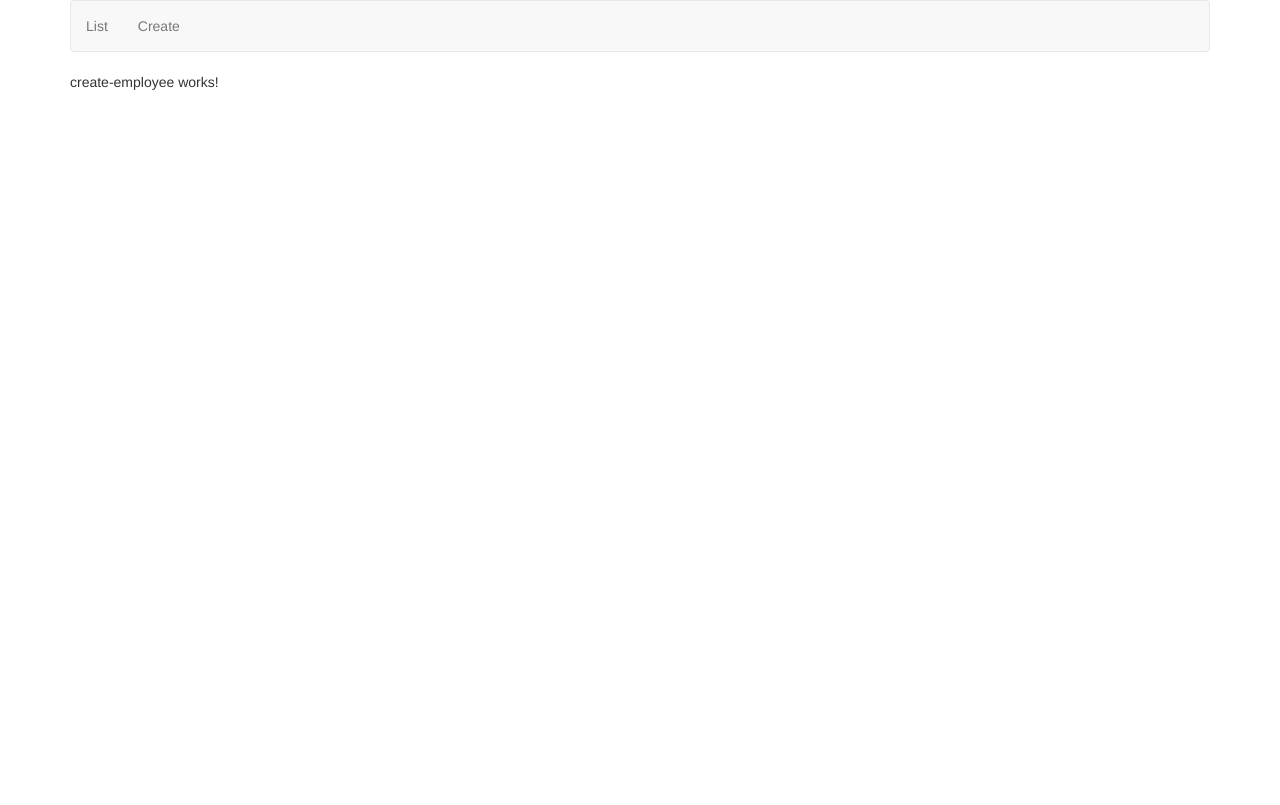
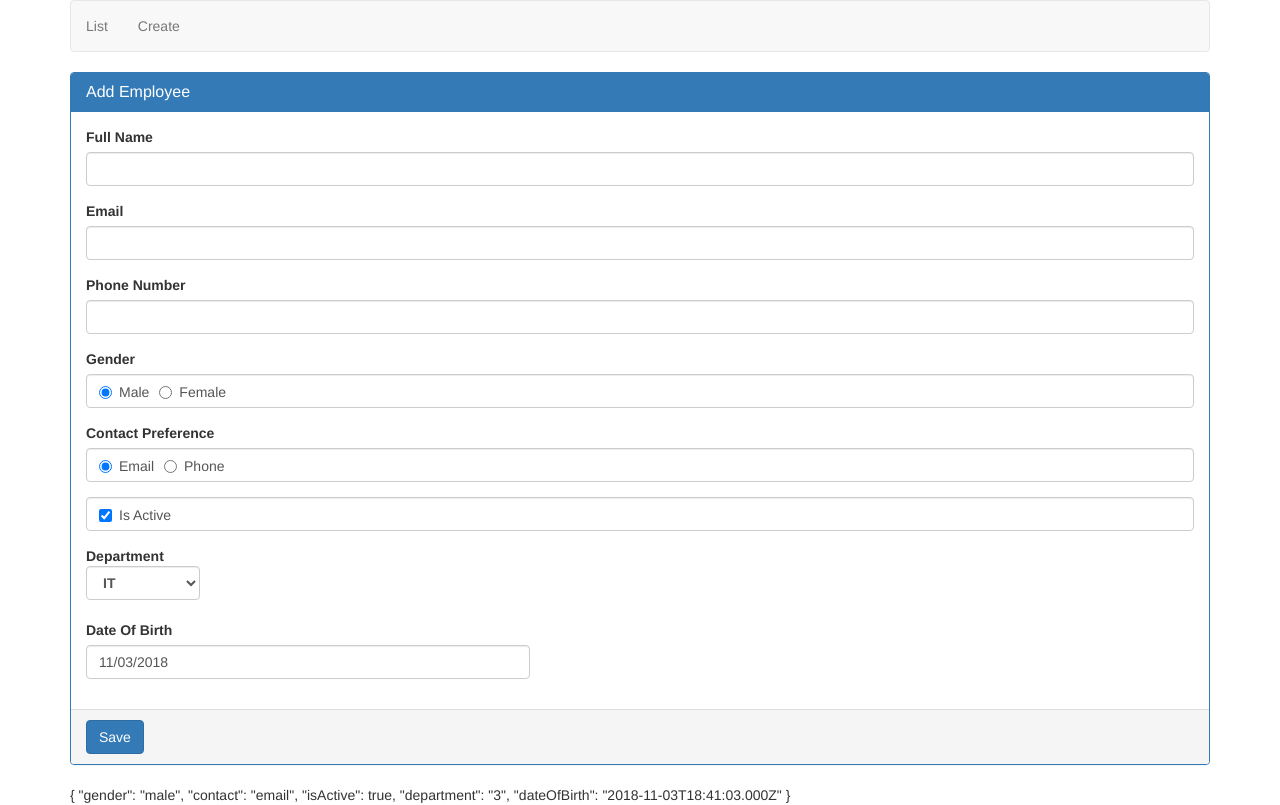
Before and after one commit to wbentaala/AngularCrud, an Angular app: page /create in a window 1280 px wide. Built offline with nearby package versions, Linux system fonts and the light colour scheme.

Commit message:
Add Create Employee fonctionality

```diff
--- a/angular.json
+++ b/angular.json
@@ -46,6 +46,7 @@
             ],
             "styles": [
               "./node_modules/bootstrap/dist/css/bootstrap.min.css",
+              "./node_modules/ngx-bootstrap/datepicker/bs-datepicker.css",
               "src/styles.css"
             ],
             "scripts": []
--- a/package.json
+++ b/package.json
@@ -22,6 +22,7 @@
     "@angular/router": "^6.1.0",
     "bootstrap": "^3.3.7",
     "core-js": "^2.5.4",
+    "ngx-bootstrap": "^3.1.1",
     "rxjs": "~6.2.0",
     "zone.js": "~0.8.26"
   },
--- a/src/app/app.module.ts
+++ b/src/app/app.module.ts
@@ -1,6 +1,8 @@
 import { BrowserModule } from '@angular/platform-browser';
 import { NgModule } from '@angular/core';
 import {RouterModule, Routes} from '@angular/router';
+import {FormsModule} from '@angular/forms';
+import { BsDatepickerModule } from 'ngx-bootstrap/datepicker';
 
 import { AppComponent } from './app.component';
 import { ListeEmployeesComponent } from './employees/liste-employees.component';
@@ -20,7 +22,9 @@
   ],
   imports: [
     BrowserModule,
-    RouterModule.forRoot(appRoutes)
+    RouterModule.forRoot(appRoutes),
+    BsDatepickerModule.forRoot(),
+    FormsModule
   ],
   providers: [],
   bootstrap: [AppComponent]
--- a/src/app/employees/create-employee.component.html
+++ b/src/app/employees/create-employee.component.html
@@ -1,3 +1,75 @@
-<p>
-  create-employee works!
-</p>
+<form #employeeForm="ngForm" (ngSubmit)="saveEmployee(employeeForm)">
+  <div class="panel panel-primary">
+    <div class="panel-heading">
+      <h3 class="panel-title">Add Employee</h3>
+    </div>
+    <div class="panel-body">
+      <div class="form-group">
+        <label for="fullName">Full Name</label>
+        <input id="fullName" name="fullName" [(ngModel)]="fullName" type="text" class="form-control">
+      </div>
+      <div class="form-group">
+        <label for="email">Email</label>
+        <input id="email" name="email" [(ngModel)]="email" type="text" class="form-control">
+      </div>
+      <div class="form-group">
+          <label for="phone">Phone Number</label>
+          <input type="text" id="phone" class="form-control" name="phone" [(ngModel)]="phone">
+      </div>
+      <div class="form-group">
+        <label>Gender</label>
+        <div class="form-control">
+          <label class="radio-inline">
+            <input type="radio" [(ngModel)]="gender" value="male" name="gender">
+            Male
+          </label>
+          <label class="radio-inline">
+              <input type="radio" [(ngModel)]="gender" value="female" name="gender">
+              Female
+            </label>
+        </div>
+      </div>
+      <div class="form-group">
+          <label>Contact Preference</label>
+          <div class="form-control">
+            <label class="radio-inline">
+              <input type="radio" [(ngModel)]="contact" value="email" name="contact">
+              Email
+            </label>
+            <label class="radio-inline">
+              <input type="radio" [(ngModel)]="contact" value="phone" name="contact">
+              Phone
+              </label>
+          </div>
+        </div>
+        <div class="form-group">
+            <div class="form-control">
+              <label class="checkbox-inline">
+                <input type="checkbox" name="isActive" [(ngModel)]="isActive">
+                Is Active
+              </label>
+          </div>
+        </div>
+        <div class="form-group">
+            <label for="department">
+              Department
+              <select id="department" name="department" [(ngModel)]="department" class="form-control">
+                <option *ngFor="let department of departments" value="{{department.id}}">{{department.name}}</option>
+              </select>
+            </label>
+        </div>
+        <div class="row">
+        <div class="form-group col-xs-5">
+            <label for="dateOfBirth">Date Of Birth</label>
+            <input type="text" bsDatepicker [bsConfig]="datePickerConfig" id="dateOfBirth" class="form-control" name="dateOfBirth" [(ngModel)]="dateOfBirth">
+        </div>
+      </div>
+    </div>
+
+    <div class="panel-footer">
+      <button type="submit" class="btn btn-primary">Save</button>
+    </div>
+  </div>
+</form>
+
+{{employeeForm.value | json}}
--- a/src/app/employees/create-employee.component.ts
+++ b/src/app/employees/create-employee.component.ts
@@ -1,4 +1,7 @@
 import { Component, OnInit } from '@angular/core';
+import { NgForm } from '@angular/forms';
+import { Department } from '../models/department.model';
+import { BsDatepickerConfig } from 'ngx-bootstrap/datepicker';
 
 @Component({
   selector: 'app-create-employee',
@@ -6,10 +9,31 @@
   styleUrls: ['./create-employee.component.css']
 })
 export class CreateEmployeeComponent implements OnInit {
-
-  constructor() { }
+  datePickerConfig: Partial<BsDatepickerConfig>;
+  gender = 'male';
+  contact = 'email';
+  isActive = true;
+  department = '3';
+  dateOfBirth: Date = new Date();
+  departments: Department[] = [
+    {id: 1, name: "Help Desk"},
+    {id: 2, name: "HR"},
+    {id: 3, name: "IT"},
+    {id: 4, name: "Paroll"}
+  ];
+  constructor() {
+    this.datePickerConfig = Object.assign({},
+      {
+        containerClass: 'theme-dark-blue',
+        showWeekNumbers: false
+      });
+  }
 
   ngOnInit() {
   }
 
+  saveEmployee(employee: NgForm): void{
+    console.log(employee.value);
+  }
+
 }
--- /dev/null
+++ b/src/app/models/department.model.ts
@@ -0,0 +1,4 @@
+export class Department{
+    id: number;
+    name: string;
+}
```
Also changed, not shown: 1 other file (tests, documents, lock files or other folders).
